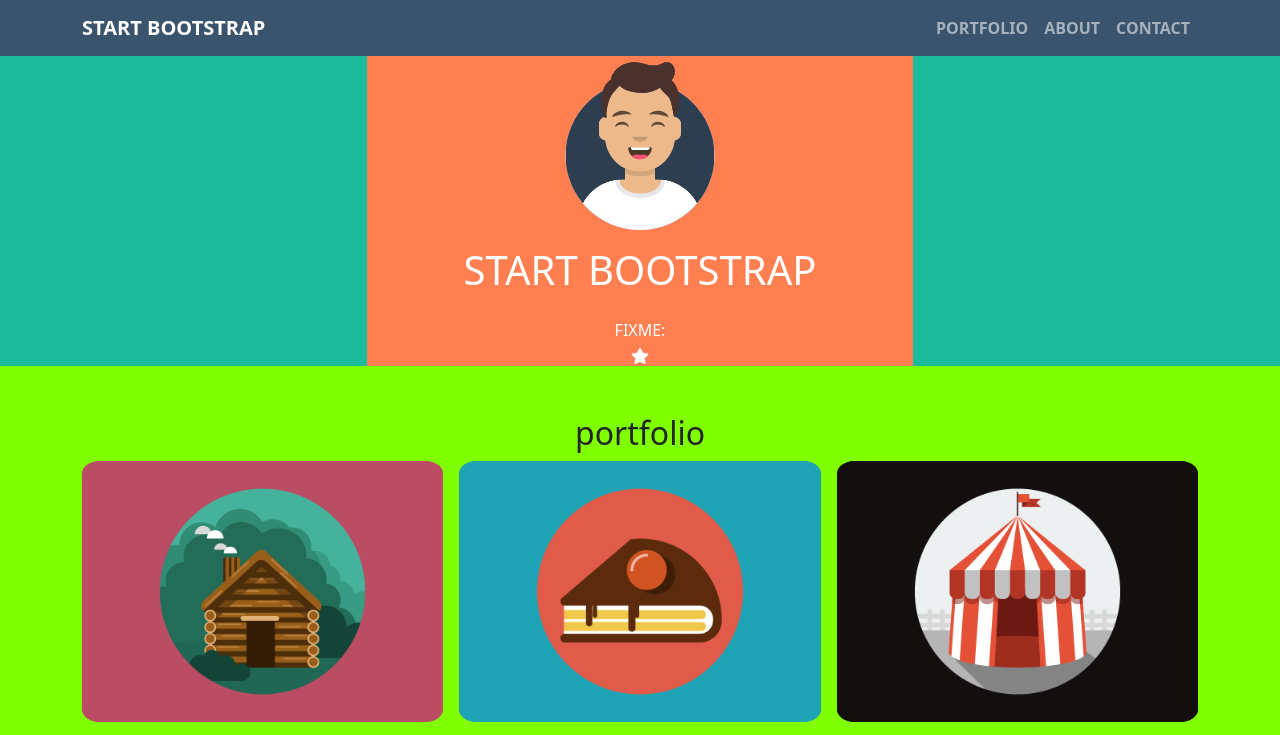
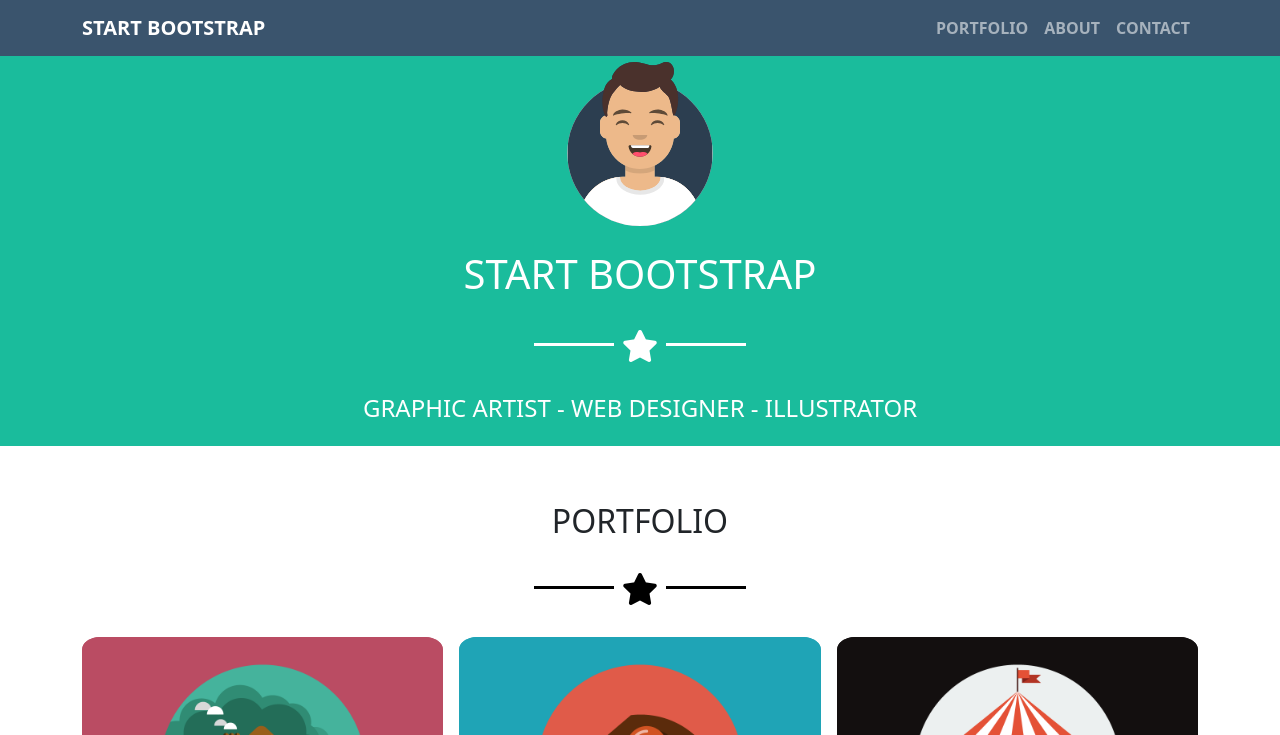
Before and after one commit to BagliettoAron/html-css-bootstrap-freelancer, a plain HTML site: page index.html in a window 1280 px wide. Shown: the top 735 px of the page. Drawn offline with nearby package versions, Linux system fonts and the light colour scheme.

Commit message:
Add: jumbotron & portfolio sections

```diff
--- a/css/style.css
+++ b/css/style.css
@@ -2,7 +2,8 @@
 /* COMMON */
 :root{
     --ms_primary-color: #1abc9c;
-    --ms_secondary-color: #3a546d;
+    --ms_secondary-color: white;
+    --ms_third-color: #3a546d;
     --ms_primary-text-color: white;
 }
 
@@ -11,15 +12,28 @@ html{
     background-color: aqua;
 }
 
-body{
-    width: 100%;
+/* star */
+.ms_star{
+    font-size: 2rem;
+    color: black;
+}
+
+.ms_star::before,
+.ms_star::after{
+    content: "";
+    width: 5rem;
+    height: 3px;
+    background-color: black;
+    display: inline-block;
+    vertical-align: super;
 }
 
 
 /* HEADER */
 
+/* nav */
 .ms_navbar{
- background-color: var(--ms_secondary-color);
+ background-color: var(--ms_third-color);
 }
 
 .ms_navbar .nav-link,
@@ -29,75 +43,38 @@ body{
     font-weight: 550;
 }
 
-.ms_navbar .navbar-toggler span i{
+.ms_navbar .navbar-toggler i{
     color: var(--ms_primary-text-color );
-}
-
-.logo_wrapper{
-    /* TEST */
-    background-color: antiquewhite;
-}
-
-.icon_wrapper{
-    /* TEST */
-    background-color: aquamarine;
 }
 
 /* MAIN */
 
 /* jumbotron */
-.jumbotron_section{
-    /* height: 25rem; */
-    /* TEST */
-    background-color: #1abc9c;
+.ms_jumbotron_section{
+    background-color: var(--ms_primary-color);
+    color: var(--ms_primary-text-color);;
 }
 
-.ms_jumbotron_wrapper{
-    /* height: 25rem; */
-    width: 100%;
-    /* TEST */
-    background-color: coral;
+.ms_jumbotron_section img{
+    width: 10rem;
 }
 
-.ms_jumbotron_wrapper .container{
-    text-align: center;
-    color: white;
+.ms_jumbotron_section .ms_star::before,
+.ms_jumbotron_section .ms_star::after{
+    background-color: var(--ms_primary-text-color);
 }
 
-.ms_jumbotron_wrapper img{
-    width: 40%;
+.ms_jumbotron_section .ms_star{
+    color:var(--ms_primary-text-color)
 }
-
-.ms_bootstrap_title h1{
-    text-transform: uppercase;
-    padding:1rem 0;
-}
-
-/* .ms_rule_and_star{
-    height: 2.2rem;
-}
-
-.ms_rule_and_star i{
-    vertical-align: middle;
-}
-
-.ms_rule{
-    margin:1rem 0 ;
-    width: 6rem;
-    height: .2rem;
-    background-color: white;
-} */
 
 /* portfolio */
 .portfolio_section{
     /* TEST */
     padding: 3rem 0;
-    background-color: chartreuse;
+    background-color: var(--ms_secondary-color);
 }
 
-.portfolio_section h2{
-    text-align: center;
-}
 
 /* portfolio common */
 .ms_img_wrp{
--- a/index.html
+++ b/index.html
@@ -19,11 +19,12 @@
 <body>
     <!-- HEADER -->
     <header>
+        <!-- nav -->
         <nav class="ms_navbar navbar-dark navbar navbar-expand-md">
             <div class="container">
               <a class="navbar-brand" href="#">start bootstrap</a>
               <button class="navbar-toggler" type="button" data-bs-toggle="collapse" data-bs-target="#navbarSupportedContent" aria-controls="navbarSupportedContent" aria-expanded="false" aria-label="Toggle navigation">
-                <span><i class="fas fa-bars"></i></span>
+                <i class="fas fa-bars"></i>
               </button>
               <div class="collapse navbar-collapse" id="navbarSupportedContent">
                 <ul class="navbar-nav ms-auto  mb-lg-0">
@@ -39,7 +40,7 @@
                 </ul>
               </div>
             </div>
-          </nav>
+        </nav>
 
     </header>
     <!-- /HEADER -->
@@ -47,50 +48,26 @@
     <!-- MAIN -->
     <main>
         <!-- jumbotron -->
-        <section class="jumbotron_section">
+        <section class="ms_jumbotron_section text-center">
             <div class="container">
-                <div class="row">
-                    <div class="offset-1 col-10 offset-md-2 col-md-8 offset-lg-3 col-lg-6">
-                        <div class="ms_jumbotron_wrapper">
-                            <div class="container">
-                                <!-- img avatar -->
-                                <div class="row">
-                                    <div class="offset-1 col-10">
-                                        <img src="img/avatar.svg" alt="">
-                                    </div>
-                                </div>
-                                <!-- bootsrap title -->
-                                <div class="row">
-                                    <!-- se metto un altro container qua? -->
-                                    <div class="col-12">
-                                        <div class="ms_bootstrap_title">
-                                            <h1>start bootstrap</h1>
-                                        </div>
-                                    </div>
-                                </div>
-                                <div class="row">
-                                    <div class="offset-3 col-6">
-                                        FIXME:
-                                        <div class="ms_rule_and_star align-middle">
-                                            <div class="ms_rule align-middle"></div>
-                                            <i class="fas fa-star align-middle"></i>
-
-                                        </div>
-                                    </div>
-                                </div>
-
-                                <div class="row"></div>
-                            </div>
-
-                        </div>
-                    </div>
+                <!-- img avatar -->
+                    <img src="img/avatar.svg" alt="Bootstrap Avatar">
+                <!-- bootsrap title -->
+                <h1 class="text-uppercase mt-4">start bootstrap</h1>
+                <div class="ms_star my-4">
+                    <i class="fas fa-star"></i>
                 </div>
+                <h4 class="text-uppercase pb-4">graphic artist - web designer - illustrator</h4>
             </div>
         </section>
 
         <!-- portfolio -->
-        <section class="portfolio_section">
-            <h2>portfolio</h2>
+        <section class="portfolio_section text-center">
+            <h2 class="text-uppercase">portfolio</h2>
+            <div class="ms_star my-4">
+                <i class="fas fa-star"></i>
+            </div>
+
             <div class="container">
                 <div class="row g-3">
 
```
